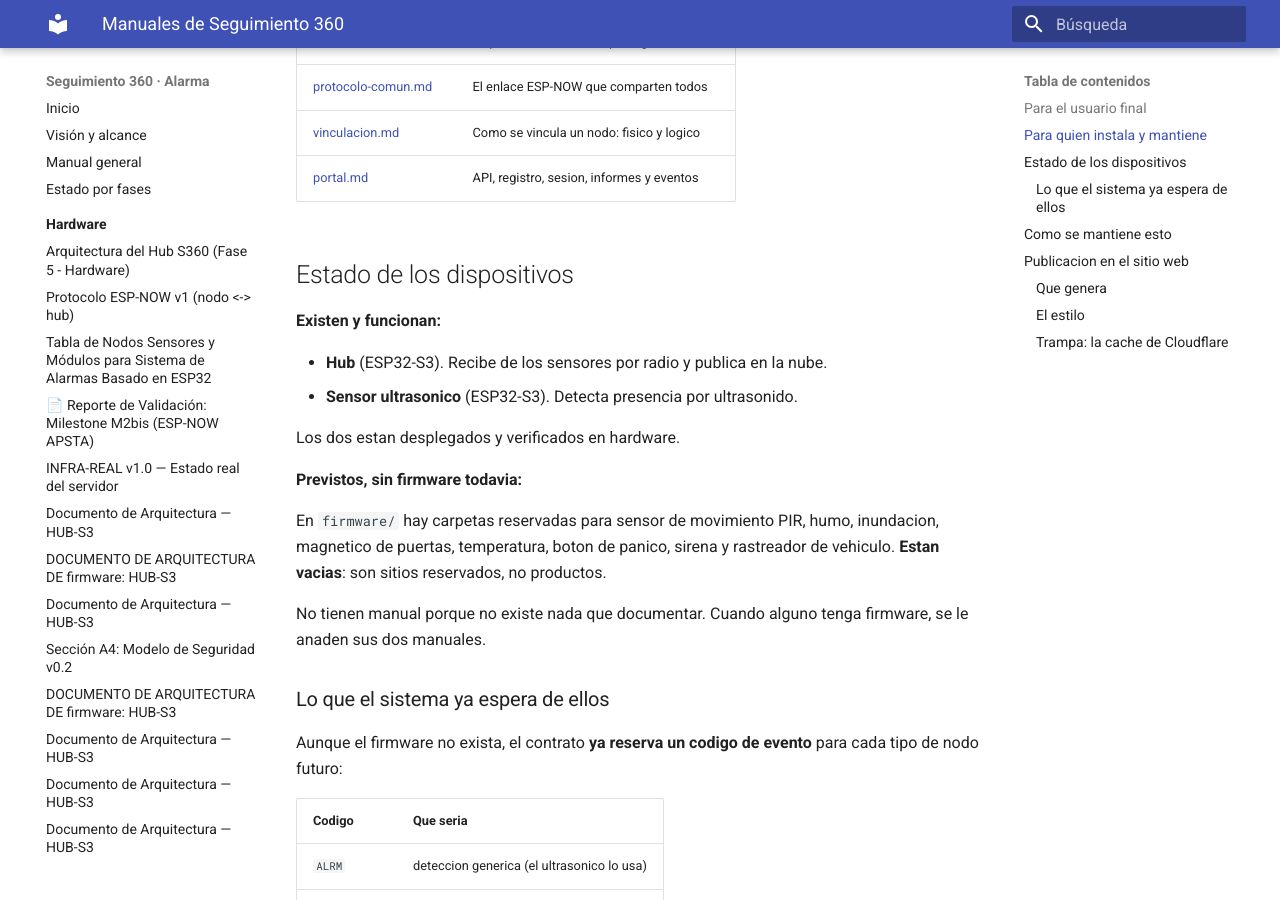
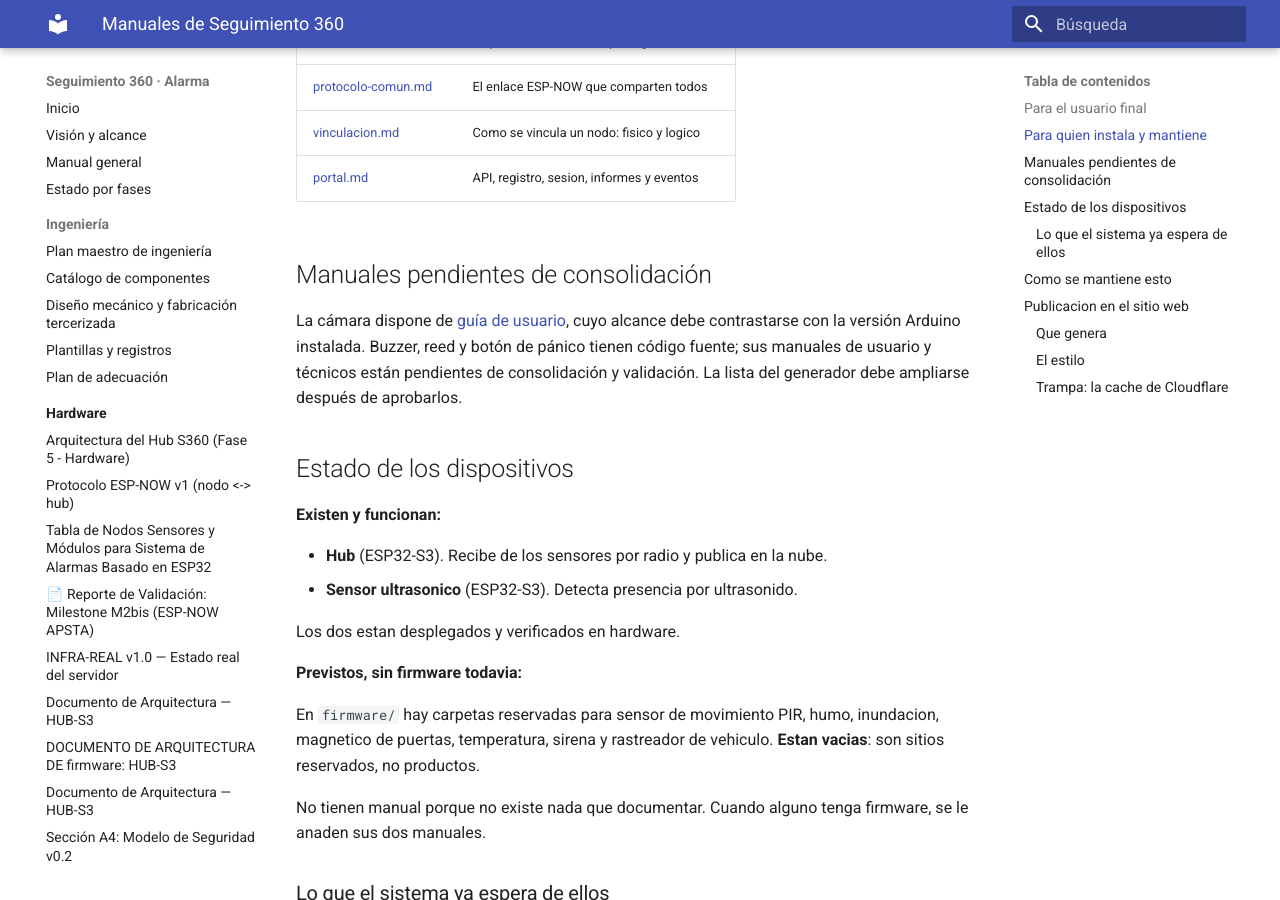
Before and after one commit to khalifa63/seguimiento360-alarma, an MkDocs documentation site: the page built from docs/manuales/README.md, in a window 1280 px wide and 900 px high, scrolled down 792 px. Built offline with MkDocs 1.6.1 and Material for MkDocs 9.7.7, drawn with Linux system fonts in a browser that asks for light colours.

Commit message:
docs: normalizar política documental y enlaces de cámara

```diff
--- a/docs/manuales/README.md
+++ b/docs/manuales/README.md
@@ -26,6 +26,10 @@ diagnosticar un problema.
 | [vinculacion.md](tecnico/vinculacion.md) | Como se vincula un nodo: fisico y logico |
 | [portal.md](tecnico/portal.md) | API, registro, sesion, informes y eventos |
 
+## Manuales pendientes de consolidación
+
+La cámara dispone de [guía de usuario](../../firmware/esp32cam-evidence/docs/USER_GUIDE.md), cuyo alcance debe contrastarse con la versión Arduino instalada. Buzzer, reed y botón de pánico tienen código fuente; sus manuales de usuario y técnicos están pendientes de consolidación y validación. La lista del generador debe ampliarse después de aprobarlos.
+
 ## Estado de los dispositivos
 
 **Existen y funcionan:**
@@ -38,7 +42,7 @@ Los dos estan desplegados y verificados en hardware.
 **Previstos, sin firmware todavia:**
 
 En `firmware/` hay carpetas reservadas para sensor de movimiento PIR, humo,
-inundacion, magnetico de puertas, temperatura, boton de panico, sirena y
+inundacion, magnetico de puertas, temperatura, sirena y
 rastreador de vehiculo. **Estan vacias**: son sitios reservados, no productos.
 
 No tienen manual porque no existe nada que documentar. Cuando alguno tenga
--- a/mkdocs.yml
+++ b/mkdocs.yml
@@ -26,6 +26,12 @@ nav:
   - Visión y alcance: 00-vision.md
   - Manual general: 01-manual-general.md
   - Estado por fases: fases/RESUMEN_FASES.md
+  - Ingeniería:
+      - ingenieria/PLAN_MAESTRO.md
+      - ingenieria/CATALOGO_COMPONENTES.md
+      - ingenieria/MECANICA_FABRICACION.md
+      - ingenieria/PLANTILLAS.md
+      - ingenieria/PLAN_ADECUACION.md
   - Hardware:
       - hardware/README.md
       - hardware/ARQUITECTURA_HUB.md
```
Also changed, not shown: AGENTS.md (+2 -2 lines), docs/ingenieria/markdown-legado.txt (added, +19 -0 lines), firmware/esp32cam-evidence/DOCS_INDEX.md (+2 -30 lines), 1 other file.
